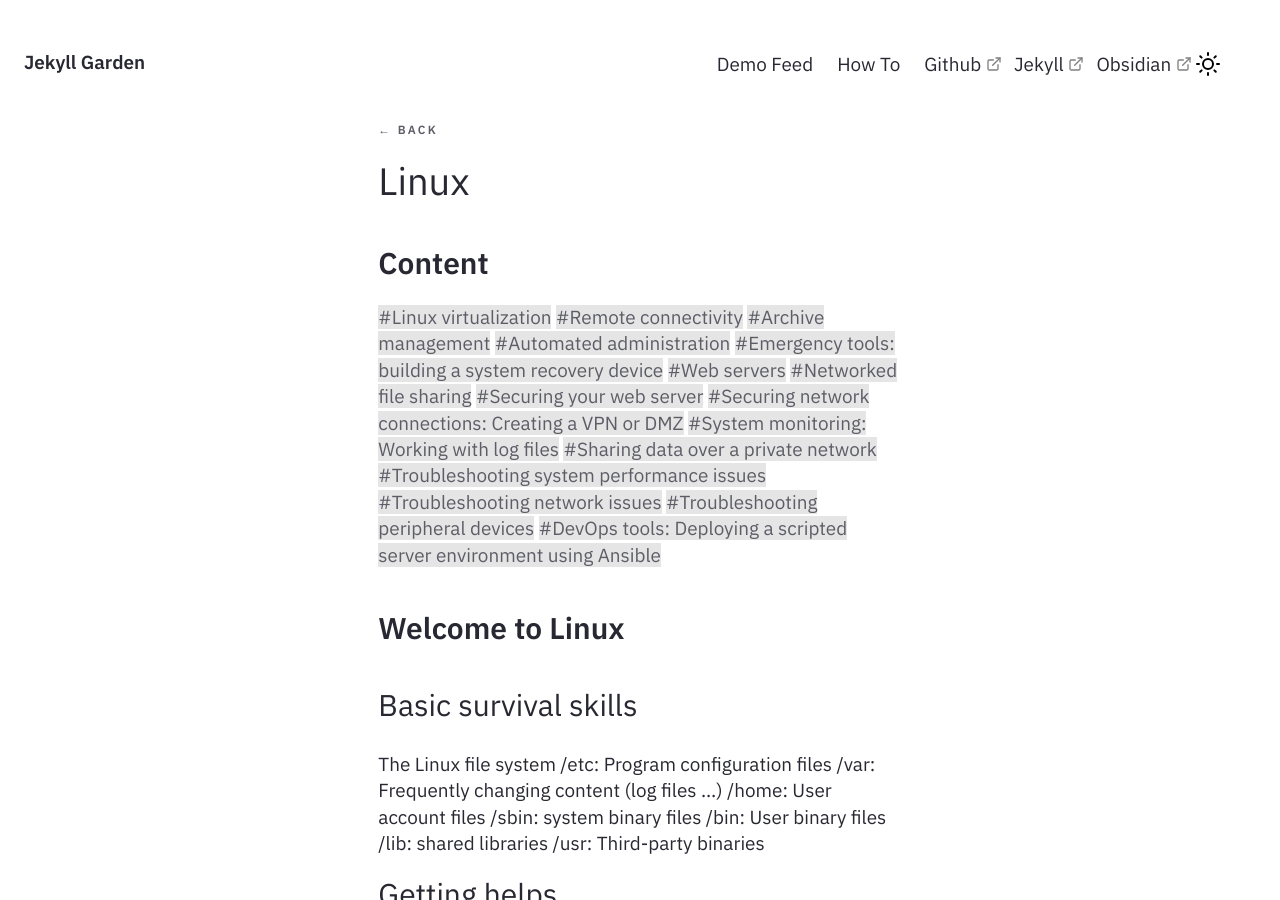
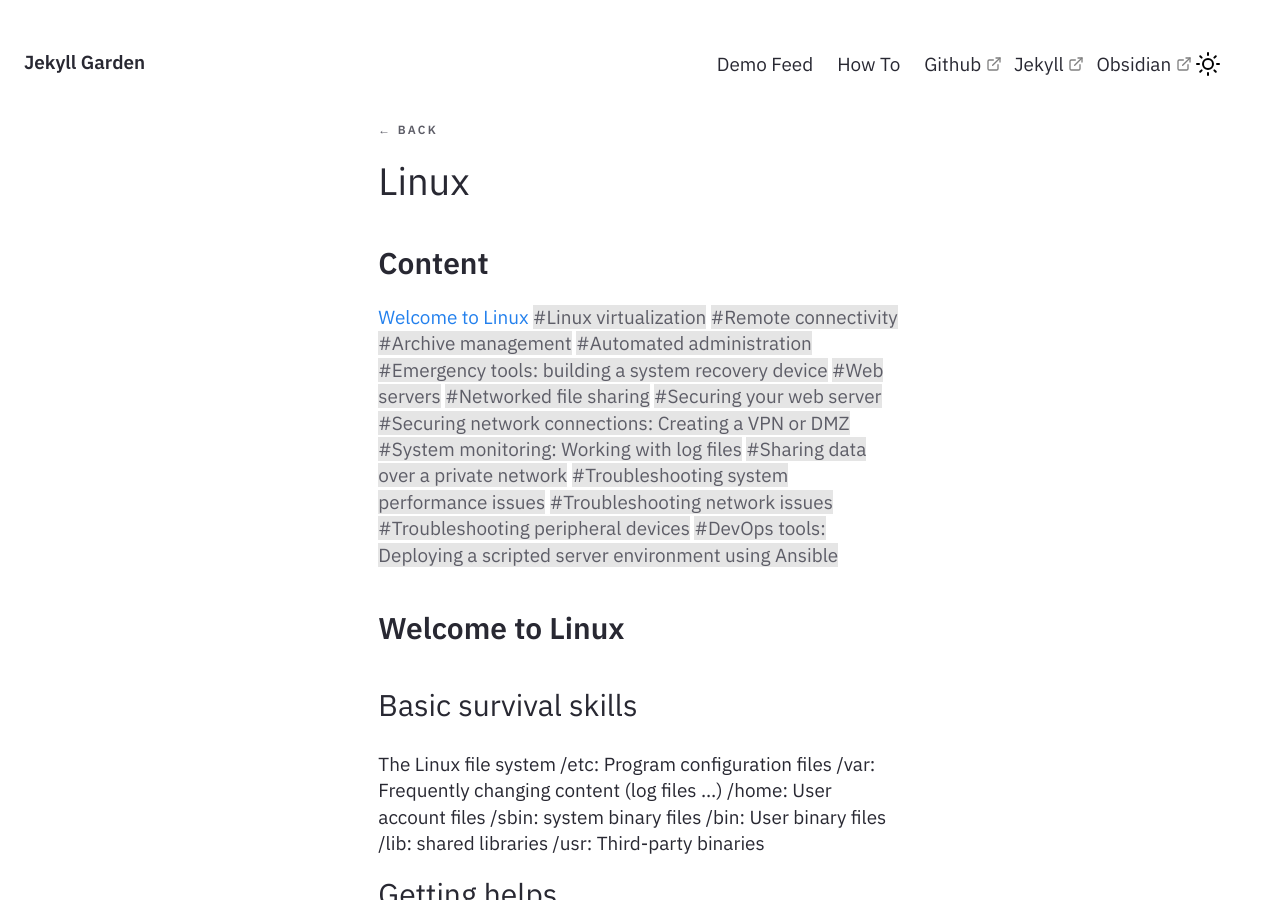
Before and after one commit to robert28893/jekyll-garden, a Jekyll site: the page built from _notes/Public/Linux.md, in a window 1280 px wide and 900 px high. Built offline with Jekyll 4.4.1, drawn with Linux system fonts in a browser that asks for light colours.

Commit message:
Update Linux.md

```diff
--- a/_notes/Public/Linux.md
+++ b/_notes/Public/Linux.md
@@ -7,7 +7,7 @@ format: list
 ---
 
 ## Content
-[](#Welcome to Linux)
+[Welcome to Linux](#Welcome to Linux)
 [[#Linux virtualization]]
 [[#Remote connectivity]]
 [[#Archive management]]
```
